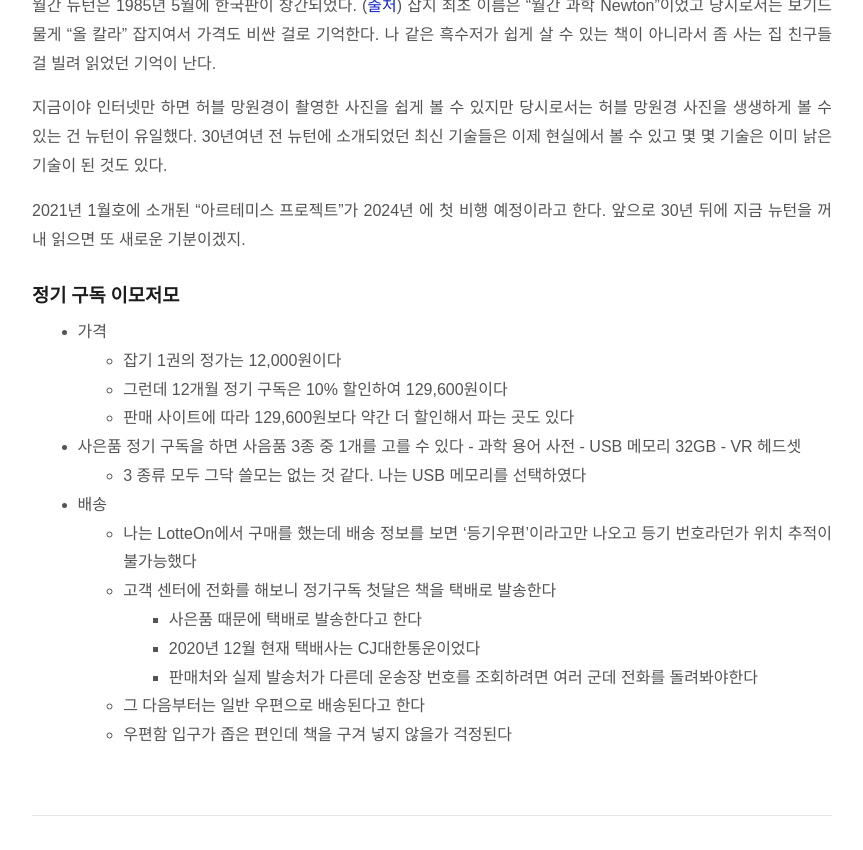
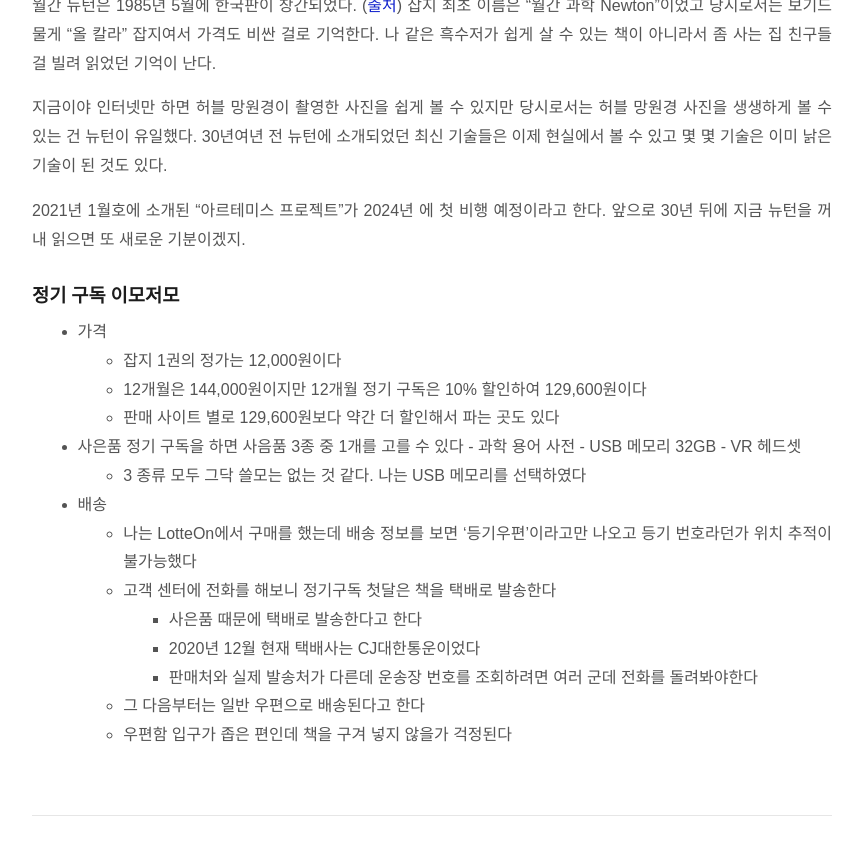
Before and after one commit to jason-heo/jason-heo.github.io, a Jekyll site: the page built from _posts/2021-01-01-newton.md, in a window 1280 px wide, cut to the strip 773-1623 px from the top of the page. Shown: the whole strip, without its empty margins (208-1071 px from the left). Built offline with Jekyll 4.4.1, drawn with Linux system fonts in a browser that asks for light colours; comment, search, counter and statistics services are not loaded.

Commit message:
오타 수정

```diff
--- a/_posts/2021-01-01-newton.md
+++ b/_posts/2021-01-01-newton.md
@@ -19,9 +19,9 @@ categories: "life"
 ### 정기 구독 이모저모
 
 - 가격
-    - 잡기 1권의 정가는 12,000원이다
-    - 그런데 12개월 정기 구독은 10% 할인하여 129,600원이다
-    - 판매 사이트에 따라 129,600원보다 약간 더 할인해서 파는 곳도 있다
+    - 잡지 1권의 정가는 12,000원이다
+    - 12개월은 144,000원이지만 12개월 정기 구독은 10% 할인하여 129,600원이다
+    - 판매 사이트 별로 129,600원보다 약간 더 할인해서 파는 곳도 있다
 - 사은품
     정기 구독을 하면 사음품 3종 중 1개를 고를 수 있다
         - 과학 용어 사전
```
